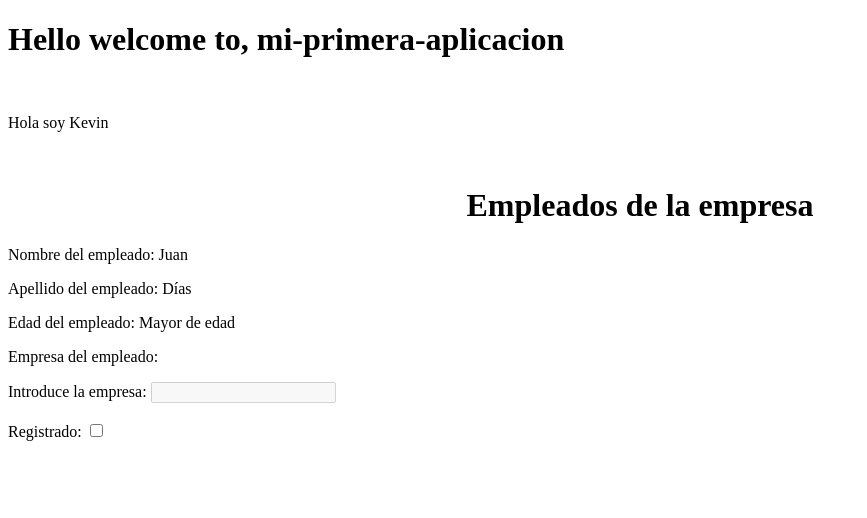
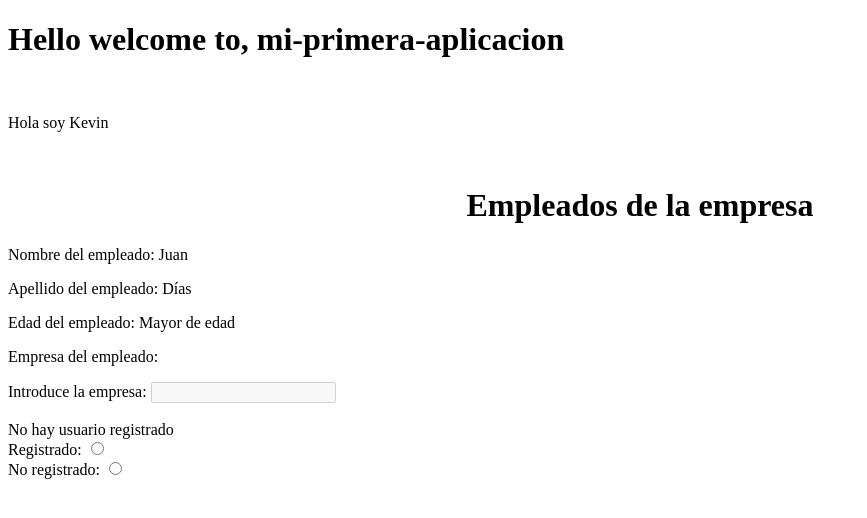
Before and after one commit to Kevin101093/curso-angular, an Angular app in the folder mi-primera-aplicacion/: page / in a window 1280 px wide. Shown: the top 518 px of the page, without its empty margins (0-867 px from the left). Built offline with nearby package versions, Linux system fonts and the light colour scheme.

Commit message:
Input botón de radio y la creación de un método para el registro de un usuario.

```diff
--- a/mi-primera-aplicacion/src/app/empleado/empleado.component.html
+++ b/mi-primera-aplicacion/src/app/empleado/empleado.component.html
@@ -7,7 +7,9 @@ Introduce la empresa: <input type="text" name="" id="" #empresa (keyup)="0" [dis
 
 <br>
 <br>
-
-Registrado: <input type="checkbox" name="" id="registro" [checked] = 'usuRegistrado'>
+{{textoDeRegistro}}
+<br>
+Registrado: <input type="radio" name="nRegistro" value="si" id="registro" [checked] = 'usuRegistrado' (click)="setUsuarioRegistrado($event)"><br>
+No registrado: <input type="radio" name="nRegistro" value="no" id="registro" [checked] = 'usuRegistrado' (click)="setUsuarioRegistrado($event)">
 
 {{getRegistroUsuario()}}
--- a/mi-primera-aplicacion/src/app/empleado/empleado.component.ts
+++ b/mi-primera-aplicacion/src/app/empleado/empleado.component.ts
@@ -22,6 +22,7 @@ export class EmpleadoComponent {
    */
 
   habilitacionCuadroTexto = true;
+  textoDeRegistro = "No hay usuario registrado";
 
   usuRegistrado = false;
 
@@ -29,4 +30,14 @@ export class EmpleadoComponent {
     this.usuRegistrado = false;
   }
 
+  setUsuarioRegistrado(event:Event){
+    //alert('El usuario se acaba de registrar');
+    //this.textoDeRegistro = "El usuario se acaba de registrar";
+    if((<HTMLInputElement>event.target).value=="si"){
+        this.textoDeRegistro = "El usuario se acaba de registrar";
+    }else{
+      this.textoDeRegistro = "El usuario no esta registrado";
+    }
+  }
+
 }
```
